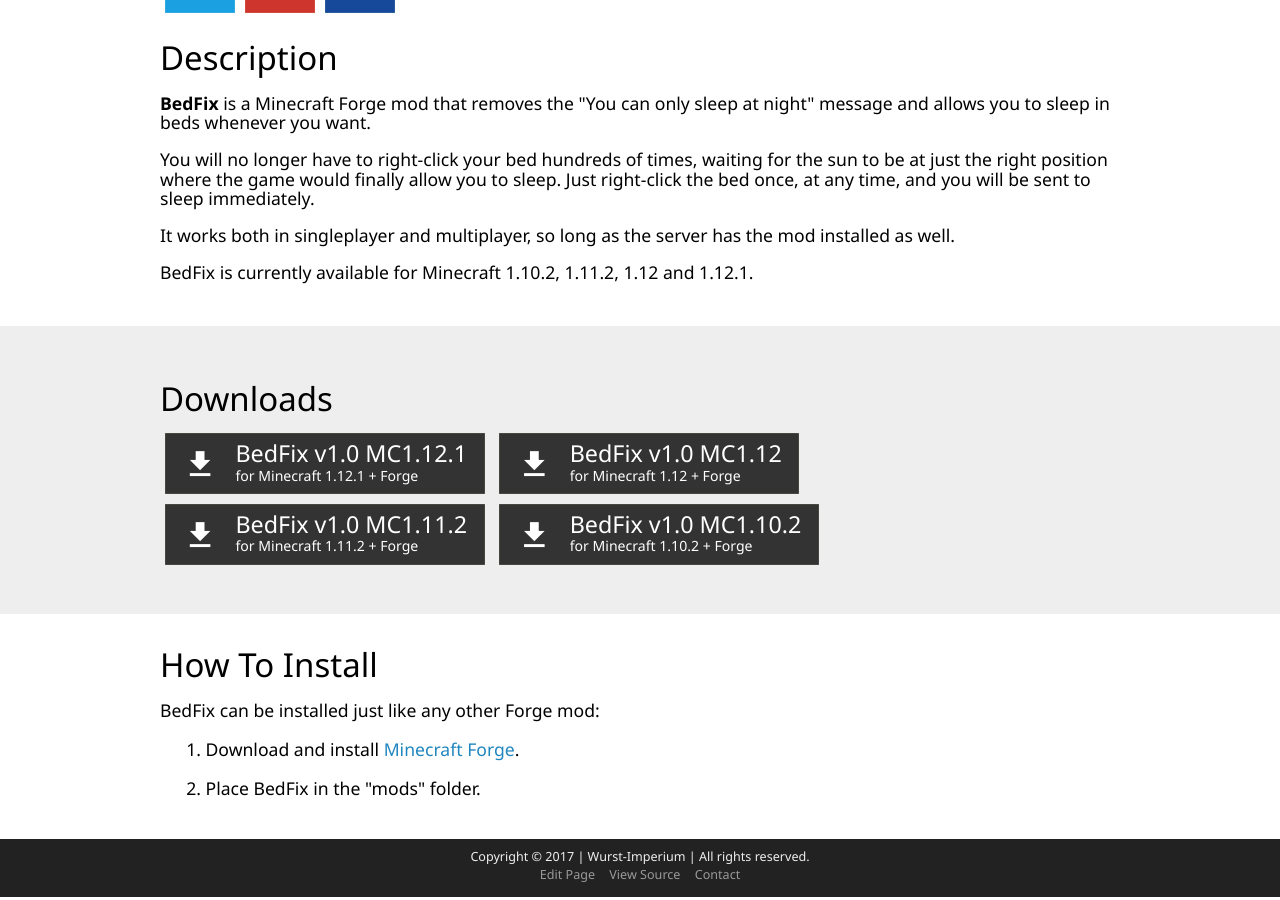
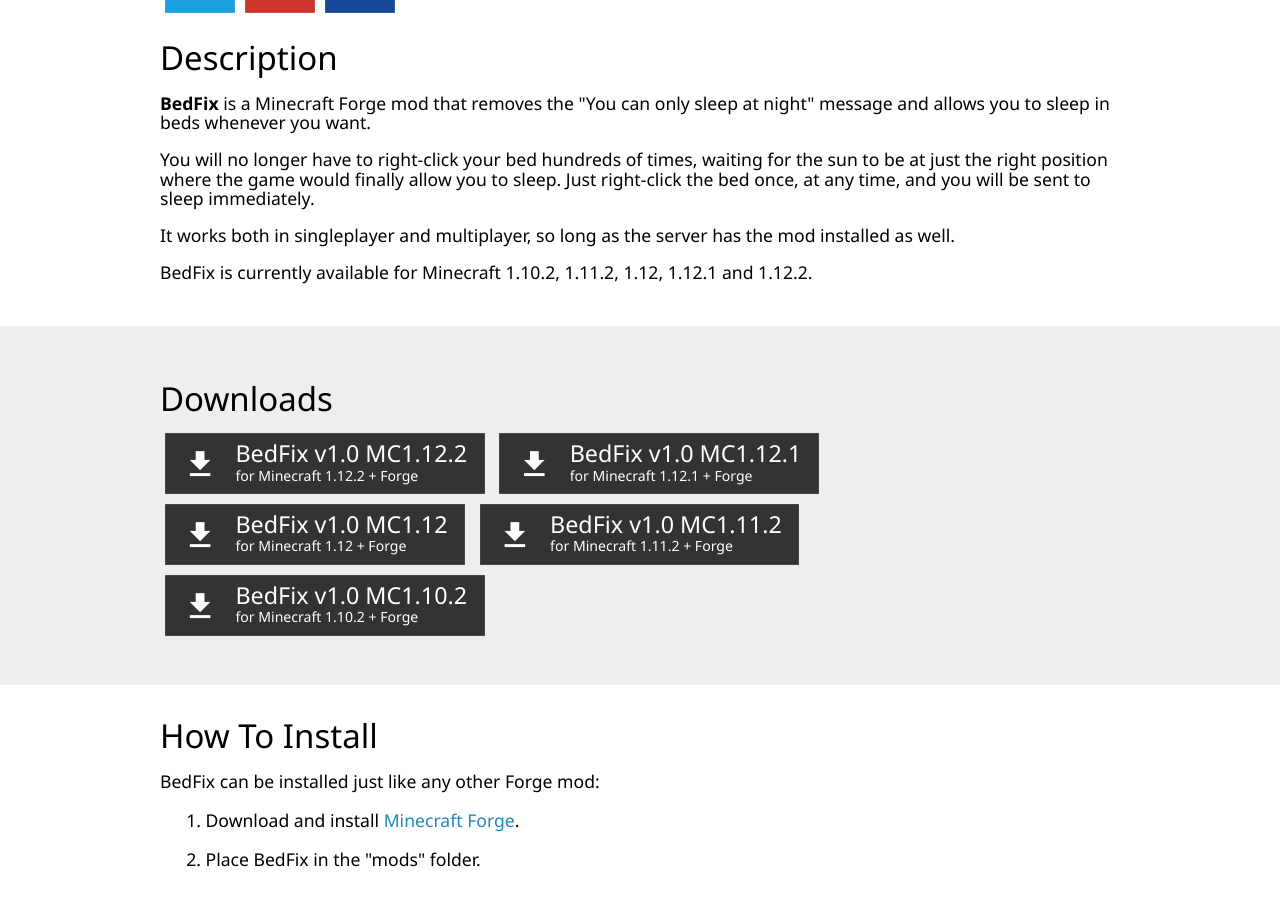
Before and after one commit to Wurst-Imperium/BedFix.WurstClient.net, a Jekyll site: the page built from index.html, in a window 1280 px wide and 900 px high, scrolled down 702 px. Built offline with Jekyll 4.4.1, drawn with Linux system fonts in a browser that asks for light colours.

Commit message:
Update index.html

```diff
--- a/index.html
+++ b/index.html
@@ -4,6 +4,7 @@
 image: https://user-images.githubusercontent.com/10100202/27012704-8f856ef6-4ed5-11e7-9734-7edb098f1e37.jpg
 version: "1.0"
 minecraft-versions:
+- "1.12.2"
 - "1.12.1"
 - "1.12"
 - "1.11.2"
@@ -36,7 +37,7 @@
 			<p><b>BedFix</b> is a Minecraft Forge mod that removes the "You can only sleep at night" message and allows you to sleep in beds whenever you want.</p>
 			<p>You will no longer have to right-click your bed hundreds of times, waiting for the sun to be at just the right position where the game would finally allow you to sleep. Just right-click the bed once, at any time, and you will be sent to sleep immediately.</p>
 			<p>It works both in singleplayer and multiplayer, so long as the server has the mod installed as well.</p>
-			<p>BedFix is currently available for Minecraft 1.10.2, 1.11.2, 1.12 and 1.12.1.</p>
+			<p>BedFix is currently available for Minecraft 1.10.2, 1.11.2, 1.12, 1.12.1 and 1.12.2.</p>
 		</div>
 
 		<!-- BedFix -->
```
